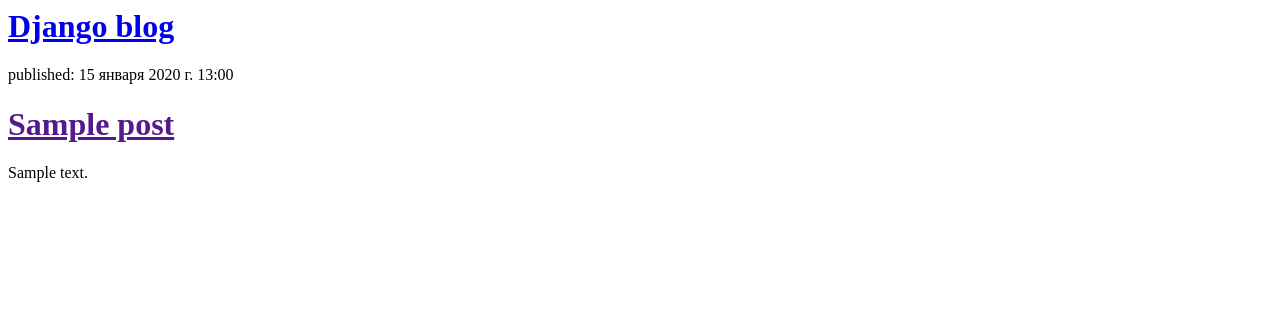
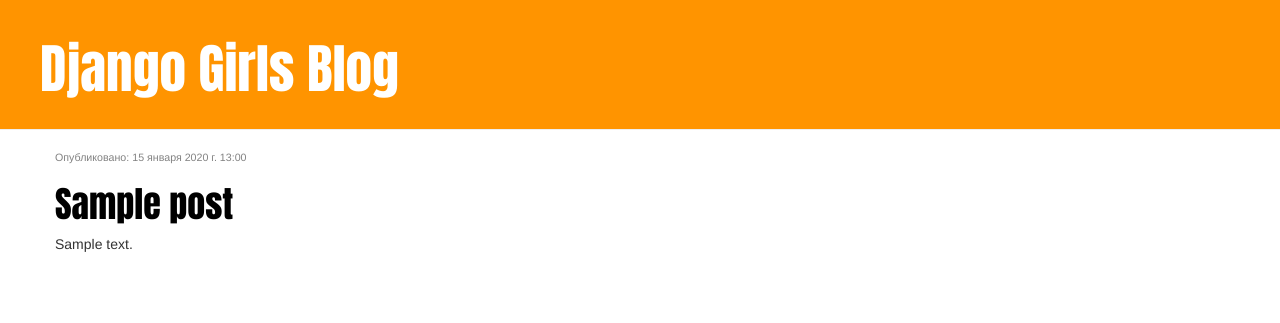
Before and after one commit to dedvadja/my-first-blog, a Django app: page / in a window 1280 px wide. Shown: the top 323 px of the page. Run offline with Django 4.2, Linux system fonts and the light colour scheme; tables that the repository leaves empty hold one stand-in row (values such as "Sample post"); some libraries are stand-ins or nearby versions.

Commit message:
Added view and template for detailed blog post as well as CSS for the site

```diff
--- /dev/null
+++ b/DjangoFolder/mysite/polls/static/css/polls.css
@@ -0,0 +1,47 @@
+.page-header {
+    background-color: #ff9400;
+    margin-top: 0;
+    padding: 20px 20px 20px 40px;
+}
+
+.page-header h1, .page-header h1 a, .page-header h1 a:visited, .page-header h1 a:active {
+    color: #ffffff;
+    font-size: 40pt;
+    text-decoration: none;
+}
+
+.content {
+    margin-left: 40px;
+}
+
+h1, h2, h3, h4 {
+    font-family: 'Anton', sans-serif;
+}
+
+.date {
+    color: #828282;
+    font-size: 8pt;
+}
+
+.save {
+    float: right;
+}
+
+.post-form textarea, .post-form input {
+    width: 100%;
+}
+
+.top-menu, .top-menu:hover, .top-menu:visited {
+    color: #ffffff;
+    float: right;
+    font-size: 26pt;
+    margin-right: 20px;
+}
+
+.post {
+    margin-bottom: 70px;
+}
+
+.post h1 a, .post h1 a:visited {
+    color: #000000;
+}
--- /dev/null
+++ b/DjangoFolder/mysite/polls/templates/blog/base.html
@@ -0,0 +1,29 @@
+{% load static %}
+
+<html>
+    <head>
+        <title>Django blog</title>
+
+        <link rel="stylesheet" href="//maxcdn.bootstrapcdn.com/bootstrap/3.2.0/css/bootstrap.min.css">
+        <link rel="stylesheet" href="//maxcdn.bootstrapcdn.com/bootstrap/3.2.0/css/bootstrap-theme.min.css">
+        <link href="https://fonts.googleapis.com/css2?family=Anton&display=swap" rel="stylesheet">
+        <link rel="stylesheet" href="{% static 'css/polls.css' %}">
+    </head>
+
+    <body>
+        <div class="page-header">
+            <h1><a href="/">Django Girls Blog</a></h1>
+        </div>
+
+        <div class="content container">
+            <div class="row">
+                <div class="col-md-8">
+                {% block content %}
+
+                {% endblock %}
+                </div>
+            </div>
+        </div>
+
+    </body>
+</html>
--- a/DjangoFolder/mysite/polls/templates/blog/post_list.html
+++ b/DjangoFolder/mysite/polls/templates/blog/post_list.html
@@ -1,20 +1,13 @@
-<html>
-    <head>
-        <title>Django blog</title>
-    </head>
+{% extends 'blog/base.html' %}
 
-    <body>
-        <div>
-            <h1><a href="/">Django blog</a></h1>
+{% block content %}
+    {% for post in posts %}
+        <div class="post">
+            <div class="date">
+                <p>Опубликовано: {{ post.published_date }}</p>
+            </div>
+            <h1><a href="{% url 'post_detail' pk=post.pk %}">{{ post.title }}</a></h1>
+            <p>{{ post.text|linebreaksbr|slice:":200" }}</p>
         </div>
-
-            {% for post in posts %}
-                <div>
-                    <p>published: {{ post.published_date }}</p>
-                    <h1><a href="">{{ post.title }}</a></h1>
-                    <p>{{ post.text|linebreaksbr }}</p>
-                </div>
-            {% endfor %}
-
-    </body>
-</html>
+    {% endfor %}
+{% endblock %}
--- a/DjangoFolder/mysite/polls/urls.py
+++ b/DjangoFolder/mysite/polls/urls.py
@@ -3,4 +3,5 @@ from . import views
 
 urlpatterns = [
     path('', views.post_list, name='post_list'),
+    path('post/<int:pk>/', views.post_detail, name='post_detail'),
 ]
--- a/DjangoFolder/mysite/polls/views.py
+++ b/DjangoFolder/mysite/polls/views.py
@@ -1,5 +1,5 @@
 #from django.http import HttpResponse
-from django.shortcuts import render
+from django.shortcuts import render, get_object_or_404
 from django.utils import timezone
 from .models import Post
 
@@ -9,3 +9,8 @@ from .models import Post
 def post_list(request):
     posts = Post.objects.filter(published_date__lte=timezone.now()).order_by('published_date')
     return render(request, 'blog/post_list.html', {'posts': posts})
+
+
+def post_detail(request, pk):
+    post = get_object_or_404(Post, pk=pk)
+    return render(request, 'blog/post_detail.html', {'post': post})
```
Also changed, not shown: DjangoFolder/mysite/polls/templates/blog/post_detail.html (added, +13 -0 lines).
